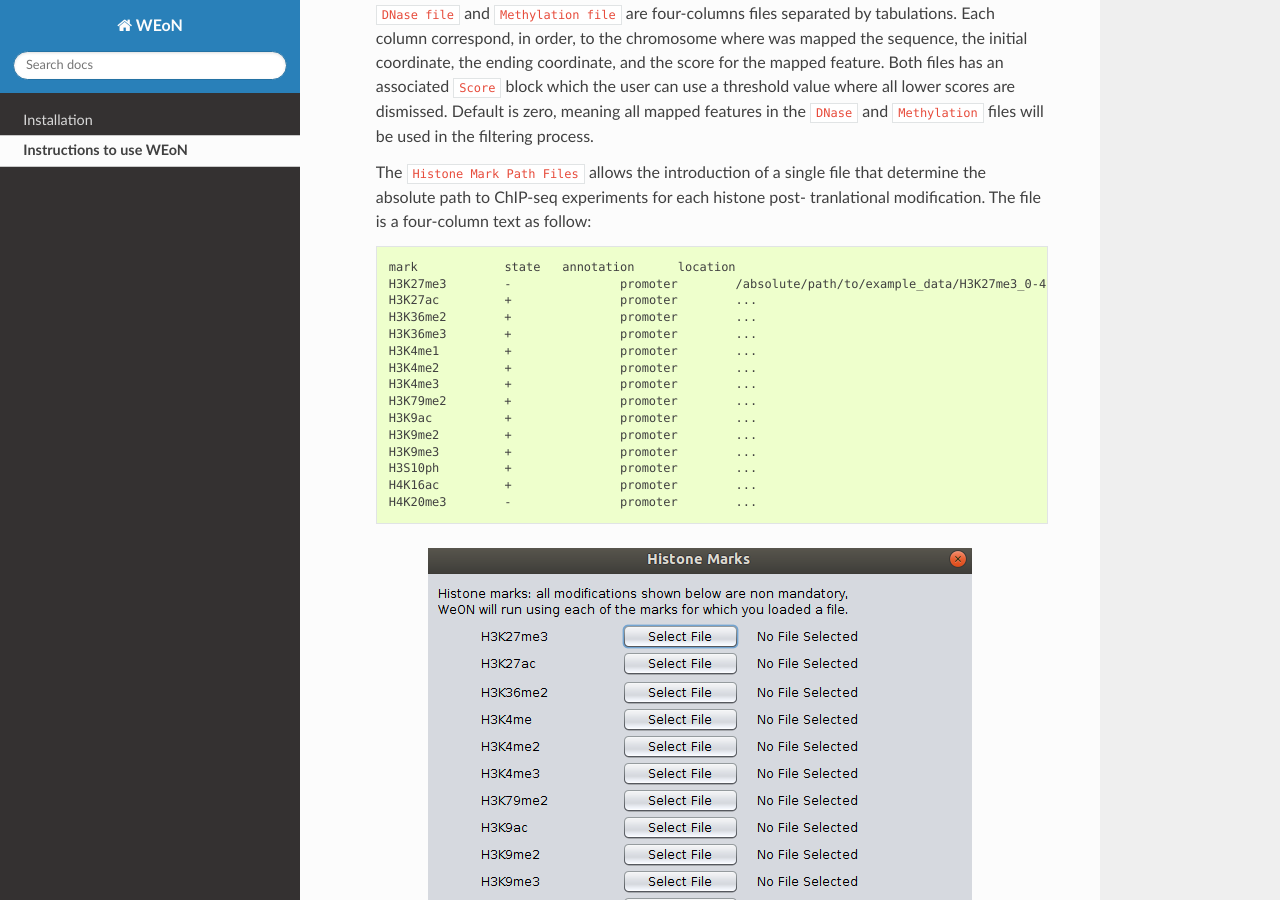
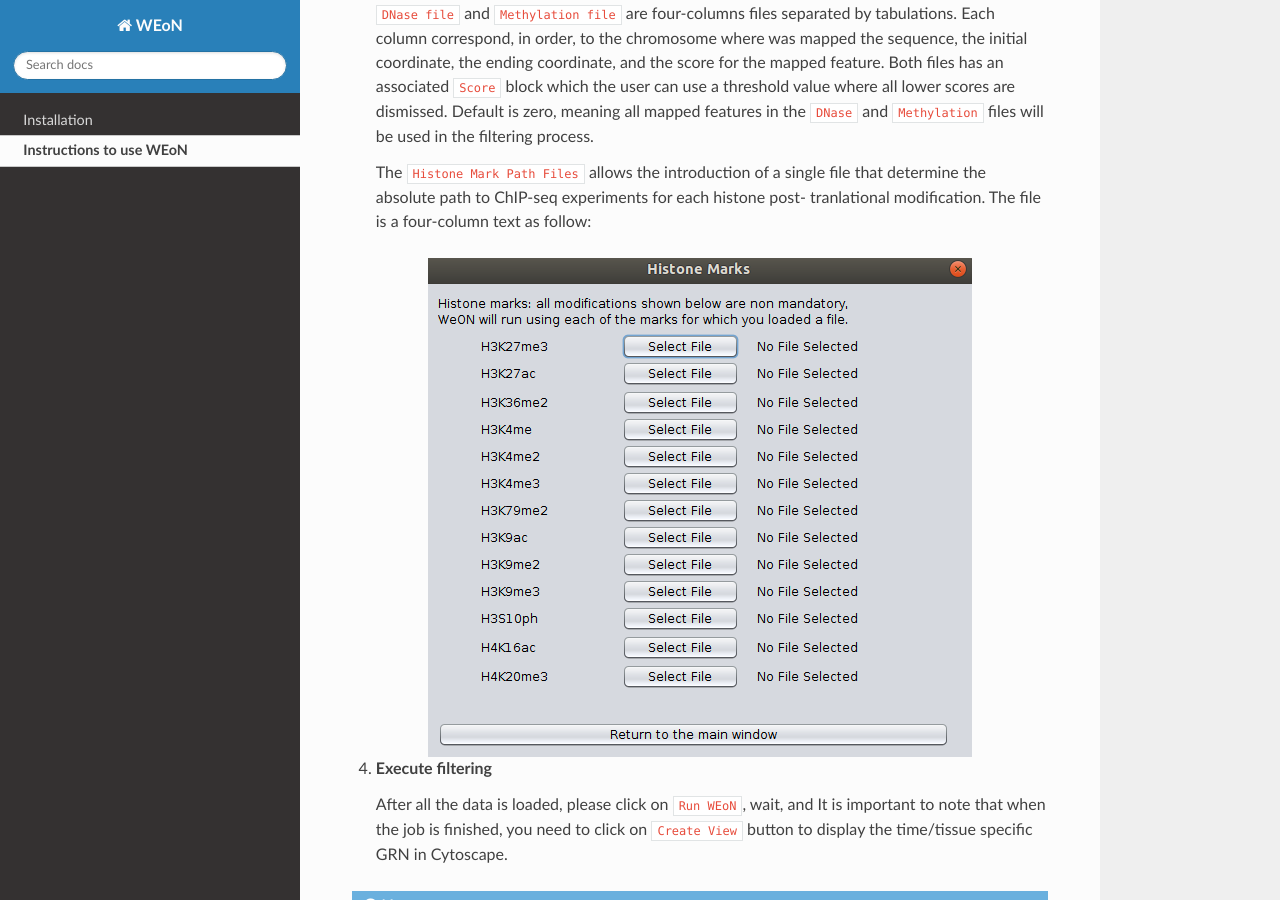
Before and after one commit to networkbiolab/WEoN, a Sphinx documentation site: the page built from docs/use_instructions.rst, in a window 1280 px wide and 900 px high, scrolled down 1768 px. Built offline with Sphinx 7.4.7 and the Read the Docs theme 2.0.0, drawn with Linux system fonts in a browser that asks for light colours; some of the changed lines change nothing that is shown.

Commit message:
update docs

```diff
--- a/docs/use_instructions.rst
+++ b/docs/use_instructions.rst
@@ -57,23 +57,23 @@ WEoN use RNA-Seq data to filter out absent transcription factors from a distance
    determine the absolute path to ChIP-seq experiments for each histone post-
    tranlational modification. The file is a four-column text as follow:
 
-   .. code-block:: bash
-
-		mark		state	annotation	location
-		H3K27me3	-		promoter	/absolute/path/to/example_data/H3K27me3_0-4hr.bed
-		H3K27ac		+		promoter	...
-		H3K36me2	+		promoter	...
-		H3K36me3	+		promoter	...
-		H3K4me1		+		promoter	...
-		H3K4me2		+		promoter	...
-		H3K4me3		+		promoter	...
-		H3K79me2	+		promoter	...
-		H3K9ac		+		promoter	...
-		H3K9me2		+		promoter	...
-		H3K9me3		+		promoter	...
-		H3S10ph		+		promoter	...
-		H4K16ac		+		promoter	...
-		H4K20me3	-		promoter	...
+..    .. code-block:: bash
+..
+.. 		mark		state	annotation	location
+.. 		H3K27me3	-		promoter	/absolute/path/to/example_data/H3K27me3_0-4hr.bed
+.. 		H3K27ac		+		promoter	...
+.. 		H3K36me2	+		promoter	...
+.. 		H3K36me3	+		promoter	...
+.. 		H3K4me1		+		promoter	...
+.. 		H3K4me2		+		promoter	...
+.. 		H3K4me3		+		promoter	...
+.. 		H3K79me2	+		promoter	...
+.. 		H3K9ac		+		promoter	...
+.. 		H3K9me2		+		promoter	...
+.. 		H3K9me3		+		promoter	...
+.. 		H3S10ph		+		promoter	...
+.. 		H4K16ac		+		promoter	...
+.. 		H4K20me3	-		promoter	...
 
 .. image:: images/marks.png
 	:align: center
```
